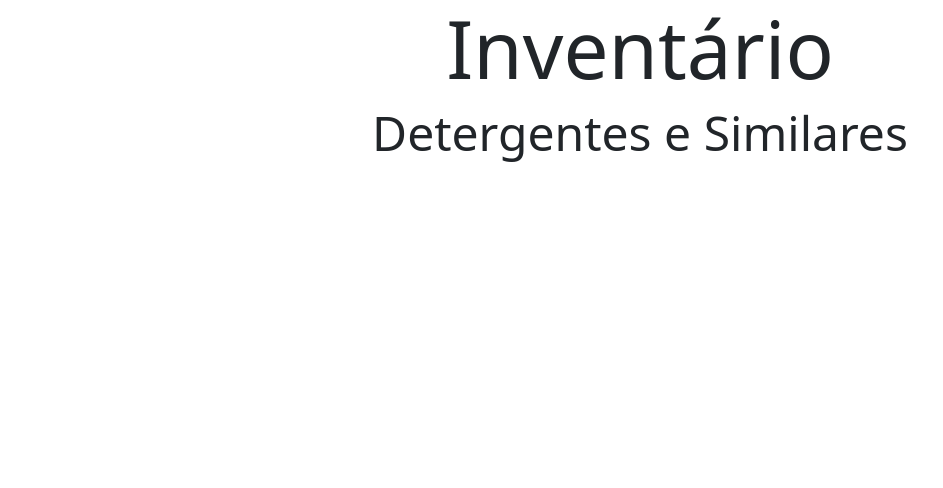
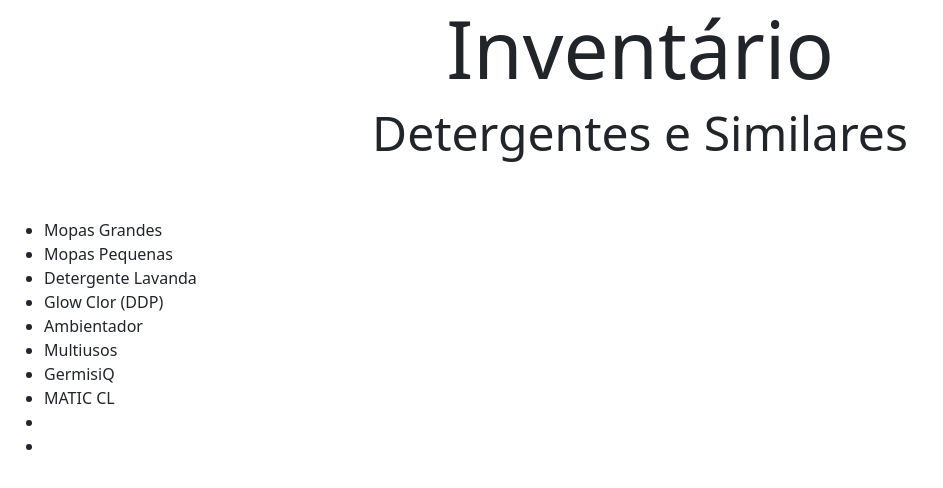
Before and after one commit to vmcpinto/inventario, a website: page index.html in a window 1280 px wide. Shown: the whole page, without its empty margins (0-943 px from the left). Drawn offline with nearby package versions, Linux system fonts and the light colour scheme.

Commit message:
introdução de artigos

```diff
--- a/index.html
+++ b/index.html
@@ -6,6 +6,7 @@
     <meta http-equiv="X-UA-Compatible" content="IE=edge">
     <meta name="viewport" content="width=device-width, initial-scale=1.0">
     <link href="https://cdn.jsdelivr.net/npm/bootstrap@5.0.2/dist/css/bootstrap.min.css" rel="stylesheet" integrity="sha384-EVSTQN3/azprG1Anm3QDgpJLIm9Nao0Yz1ztcQTwFspd3yD65VohhpuuCOmLASjC" crossorigin="anonymous">
+    <link rel="stylesheet" href="style.css">
     <title>Document</title>
 </head>
 
@@ -13,6 +14,20 @@
   <div class="container-fluid">
     <h1 class="display-1 text-center">Inventário</h1>
     <h2 class="display-5 text-center">Detergentes e Similares</h2>
+<br><br>
+    <ul>
+      <li>Mopas Grandes</li>
+      <li>Mopas Pequenas</li>
+      <li>Detergente Lavanda</li>
+      <li>Glow Clor (DDP)</li>
+      <li>Ambientador</li>
+      <li>Multiusos</li>
+      <li>GermisiQ</li>
+      <li>MATIC CL</li>
+      <li></li>
+      <li></li>
+  </ul>
+
   </div>
     <script src="https://cdn.jsdelivr.net/npm/bootstrap@5.0.2/dist/js/bootstrap.bundle.min.js" integrity="sha384-MrcW6ZMFYlzcLA8Nl+NtUVF0sA7MsXsP1UyJoMp4YLEuNSfAP+JcXn/tWtIaxVXM" crossorigin="anonymous"></script>
 </body>
```
